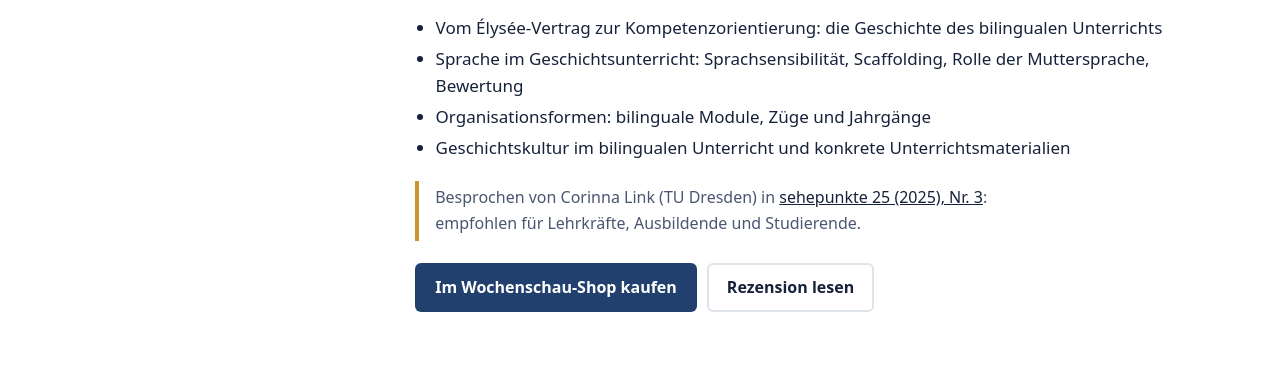
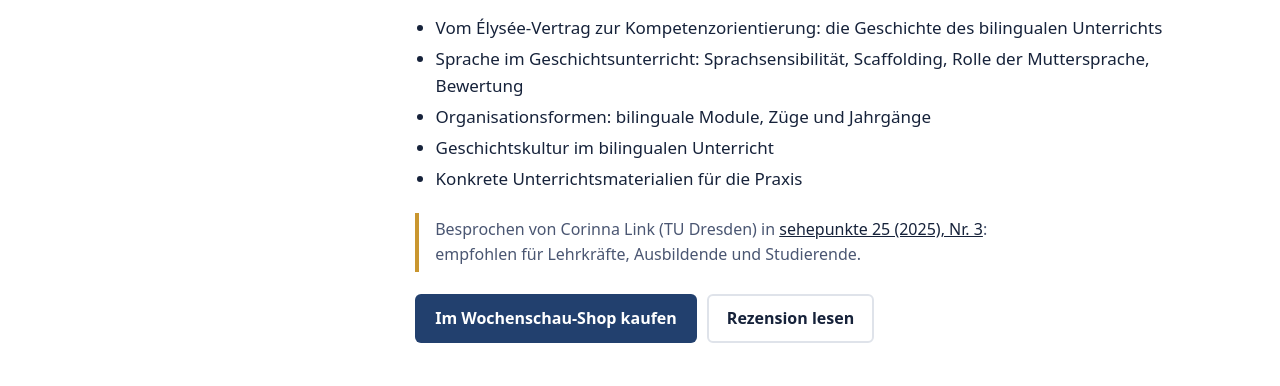
Before and after one commit to stefanweisshampel-ops/stefanweisshampel.de, a plain HTML site: page index.html in a window 1280 px wide. Shown: the part 1642-2028 px from the top of the page. Drawn offline with Linux system fonts and the light colour scheme.

Commit message:
Themenliste zum Wochenschau-Band aufgeteilt
Co-Authored-By: Claude Opus 5.5 <noreply@anthropic.com>
Claude-Session: https://claude.ai/code/session_01KY6LLhkwtkcqXj7rCLLPsf

```diff
--- a/index.html
+++ b/index.html
@@ -234,7 +234,8 @@ table{font-size:14px}.stack thead{display:none}.stack tr{display:grid;padding-bl
           <li>Vom Élysée-Vertrag zur Kompetenzorientierung: die Geschichte des bilingualen Unterrichts</li>
           <li>Sprache im Geschichtsunterricht: Sprachsensibilität, Scaffolding, Rolle der Muttersprache, Bewertung</li>
           <li>Organisationsformen: bilinguale Module, Züge und Jahrgänge</li>
-          <li>Geschichtskultur im bilingualen Unterricht und konkrete Unterrichtsmaterialien</li>
+          <li>Geschichtskultur im bilingualen Unterricht</li>
+          <li>Konkrete Unterrichtsmaterialien für die Praxis</li>
         </ul>
         <p class="review">Besprochen von Corinna Link (TU Dresden) in <a href="https://www.sehepunkte.de/2025/03/39482.html" rel="noopener">sehepunkte 25 (2025), Nr. 3</a>: empfohlen für Lehrkräfte, Ausbildende und Studierende.</p>
         <div class="tl">
```
